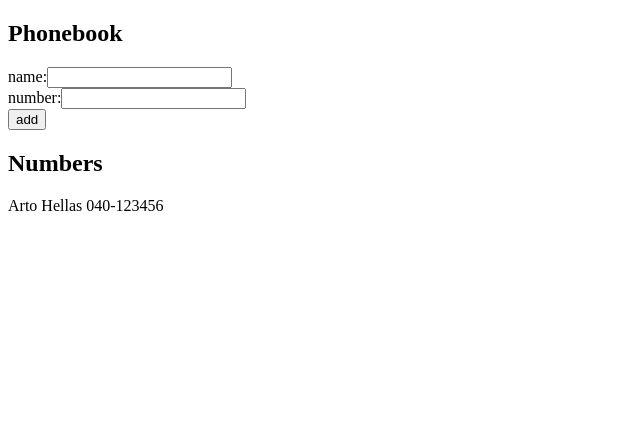
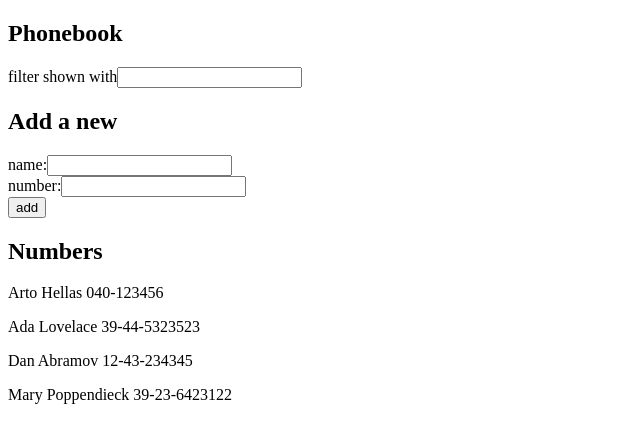
Before and after one commit to EeviLuukkonen/fullstack, a React (Create React App) app in the folder osa2/puhelinluettelo/: page / in a window 1280 px wide. Shown: the top 442 px of the page, without its empty margins (0-640 px from the left). Built offline with nearby package versions, Linux system fonts and the light colour scheme.

Commit message:
2.9-2.10

```diff
--- a/osa2/puhelinluettelo/src/App.js
+++ b/osa2/puhelinluettelo/src/App.js
@@ -1,11 +1,62 @@
 import { useState } from 'react'
+
+const PersonForm = (props) => {
+  return (
+    <form onSubmit={props.addName}>
+    <div>
+      name:
+      <input
+        value={props.newName}
+        onChange={props.handleNameChange}
+      />
+    </div>
+    <div>
+      number:
+      <input
+        value={props.newNumber}
+        onChange={props.handleNumberChange}/>
+    </div>
+    <div>
+      <button type="submit">add</button>
+    </div>
+  </form>
+  )
+}
+
+const Persons = ({ namesToShow }) => {
+  return (
+    <div>
+    {namesToShow.map(person =>
+      <p key={person.name}>
+        {person.name} {person.number}
+      </p>
+    )}
+  </div>
+  )
+}
+
+const Filter = (props) => {
+  return (
+    <form>
+      filter shown with
+      <input value={props.filter} onChange={props.handleFilter} />
+    </form>
+  )
+}
 
 const App = () => {
   const [persons, setPersons] = useState([
-    { name: 'Arto Hellas', number: '040-123456' }
+    { name: 'Arto Hellas', number: '040-123456' },
+    { name: 'Ada Lovelace', number: '39-44-5323523' },
+    { name: 'Dan Abramov', number: '12-43-234345' },
+    { name: 'Mary Poppendieck', number: '39-23-6423122' }
   ])
   const [newName, setNewName] = useState('')
   const [newNumber, setNewNumber] = useState('')
+  const [filter, setFilter] = useState('')
+
+  const namesToShow = persons.filter(person =>
+    person.name.toLowerCase().includes(filter.toLowerCase()))
 
   const addName = (event) => {
     event.preventDefault()
@@ -30,37 +81,19 @@ const App = () => {
     setNewNumber(event.target.value)
   }
 
+  const handleFilter = (event) => {
+    console.log(event.target.value)
+    setFilter(event.target.value)
+  }
+
   return (
     <div>
       <h2>Phonebook</h2>
-      <form onSubmit={addName}>
-        <div>
-          name:
-          <input
-            value={newName}
-            onChange={handleNameChange}
-          />
-        </div>
-
-        <div>
-          number:
-          <input
-            value={newNumber}
-            onChange={handleNumberChange}/>
-        </div>
-
-        <div>
-          <button type="submit">add</button>
-        </div>
-      </form>
+      <Filter filter={filter} handleFilter={handleFilter}/>
+      <h2>Add a new</h2>
+      <PersonForm addName={addName} name={newName} number={newNumber} handleNameChange={handleNameChange} handleNumberChange={handleNumberChange} />
       <h2>Numbers</h2>
-      <div>
-        {persons.map(person =>
-          <p key={person.name}>
-            {person.name} {person.number}
-          </p>
-        )}
-      </div>
+      <Persons namesToShow={namesToShow} />
     </div>
   )
 
```
